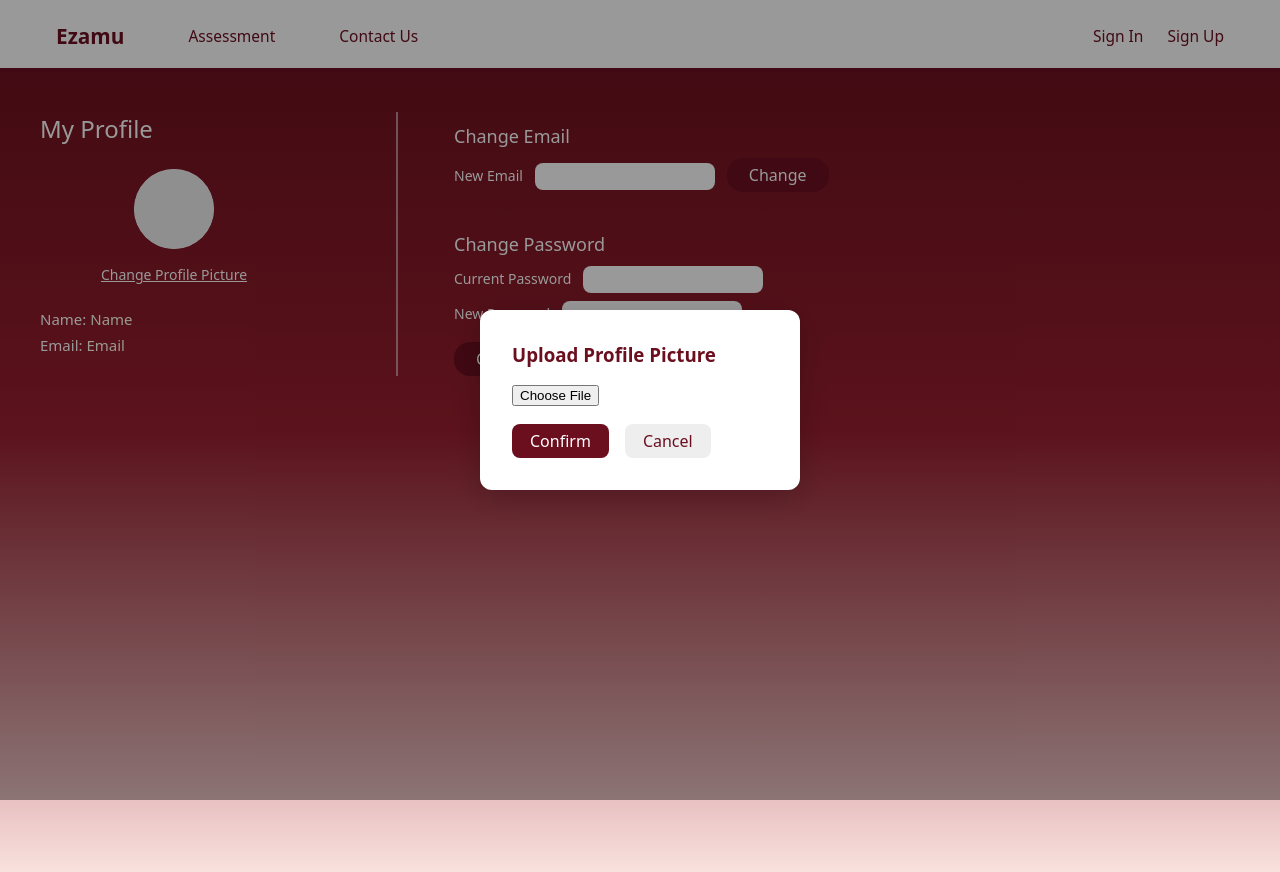
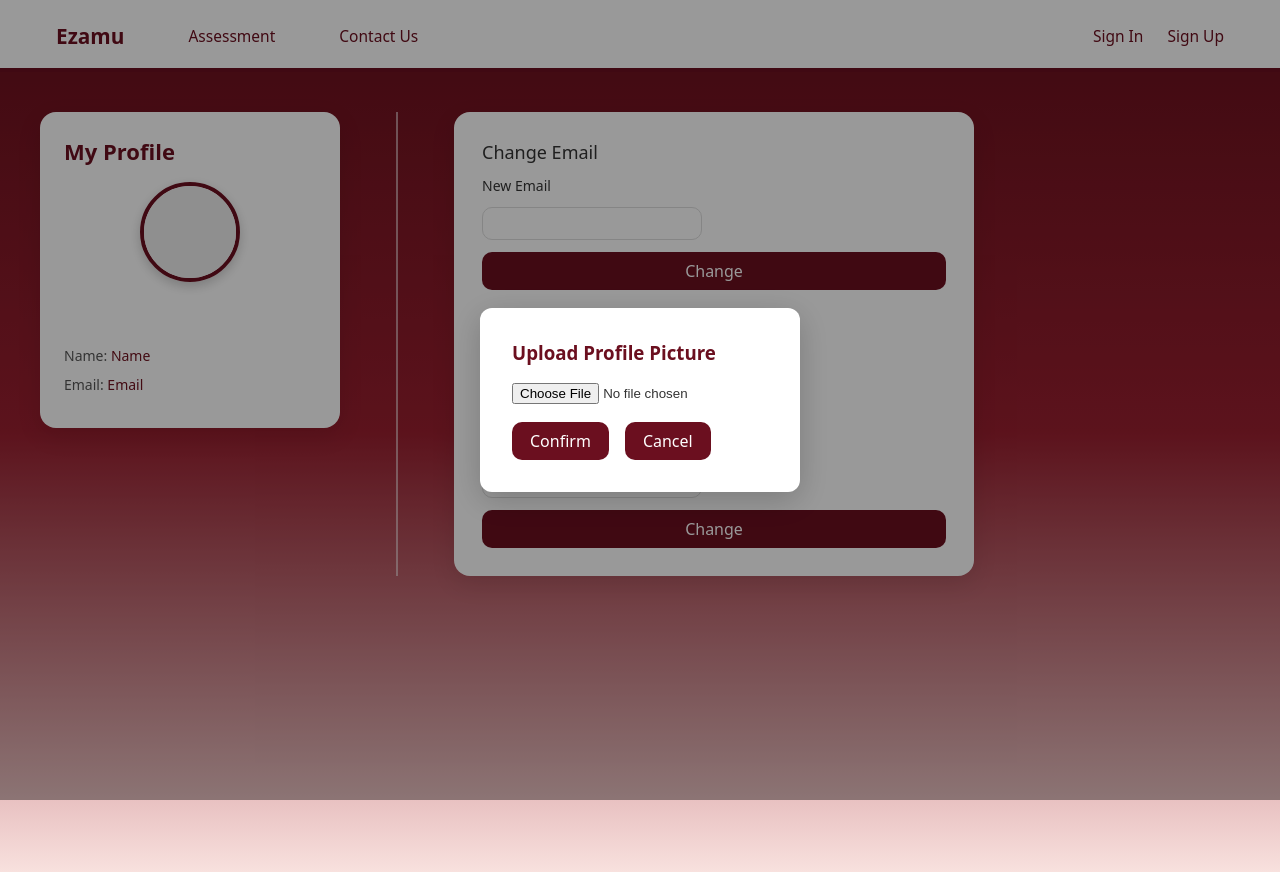
Before and after one commit to justaformality/ezamu-mentor-mentee-platform, a React (Vite) app in the folder frontend/: page /profile in a window 1280 px wide. Both pictures are taken after a click on the button "Change Profile Picture". Built offline with nearby package versions, Linux system fonts and the light colour scheme; no server answers.

Commit message:
added parent and peer sections to dashboard under appts and made changes to profile

```diff
--- a/frontend/src/pages/profile.jsx
+++ b/frontend/src/pages/profile.jsx
@@ -160,26 +160,35 @@ export default function ProfilePage() {
 		>
 			<div style={{ width: "100%", maxWidth: 1200, display: "flex", gap: 32 }}>
 				{/* Left: Profile summary */}
-				<div style={{ minWidth: 260, maxWidth: 320, flex: "0 0 300px", paddingRight: 32 }}>
-					<div style={{ fontSize: 24, fontWeight: 500, marginBottom: 24 }}>My Profile</div>
+				{/* <div style={{ minWidth: 260, maxWidth: 320, flex: "0 0 300px", paddingRight: 32 }}>  and added section below this line */}
+				<div style={{
+					minWidth: 260,
+					maxWidth: 320,
+					flex: "0 0 300px",
+					}}>
+					<div style={{
+						background: "#ffffff",
+						borderRadius: 16,
+						padding: 24,
+						boxShadow: "0 8px 24px rgba(0,0,0,0.1)",
+						color: "#333"
+					}}>
+					<div style={{ fontSize: 22, fontWeight: 600, marginBottom: 16, color: "#6b0f1f" }}>My Profile</div>
+					{/* made a change in the line above and section below*/}
 					<div style={{ display: "flex", flexDirection: "column", alignItems: "center", marginBottom: 16 }}>
-						<div
-							style={{
-								width: 80,
-								height: 80,
+						<div style={{
+							width: 100,
+							height: 100,
 							borderRadius: "50%",
-								background: "#fff",
-								marginBottom: 8,
 							overflow: "hidden",
-								display: "flex",
-								alignItems: "center",
-								justifyContent: "center",
-							}}
-						>
+							border: "4px solid #6b0f1f",
+							boxShadow: "0 4px 12px rgba(0,0,0,0.2)",
+							marginBottom: 12
+							}}>
 							{profilePic ? (
-								<img src={profilePic} alt="Profile" style={{ width: 80, height: 80, objectFit: "cover" }} />
+								<img src={profilePic} alt="Profile" style={{ width: "100%", height: "100%", objectFit: "cover" }} />
 							) : (
-								<div style={{ width: 80, height: 80, borderRadius: "50%", background: "#eee" }} />
+								<div style={{ width: "100%", height: "100%", background: "#eee" }} />
 							)}
 							</div>
 						<button
@@ -206,68 +215,161 @@ export default function ProfilePage() {
 									)}
 									{picUploadMsg && <div style={{ color: "#b00", marginTop: 8 }}>{picUploadMsg}</div>}
 									<div style={{ marginTop: 18, display: "flex", gap: 16 }}>
-										<button onClick={handleConfirmProfilePicUpload} style={{ padding: "6px 18px", borderRadius: 8, border: "none", background: "#6b0f1f", color: "#fff", cursor: "pointer" }}>Confirm</button>
-										<button onClick={() => { setShowPicModal(false); setPicPreview(null); setSelectedPicFile(null); }} style={{ padding: "6px 18px", borderRadius: 8, border: "none", background: "#eee", color: "#6b0f1f", cursor: "pointer" }}>Cancel</button>
+										<button onClick={handleConfirmProfilePicUpload}
+										style={{
+											background: "#6b0f1f",
+											color: "#fff",
+											border: "none",
+											borderRadius: 10,
+											padding: "8px 18px",
+											fontWeight: 500,
+											cursor: "pointer",
+											transition: "0.2s",
+											}}>Confirm</button>
+										<button onClick={() => { setShowPicModal(false); setPicPreview(null); setSelectedPicFile(null); }}
+										style={{
+											background: "#6b0f1f",
+											color: "#fff",
+											border: "none",
+											borderRadius: 10,
+											padding: "8px 18px",
+											fontWeight: 500,
+											cursor: "pointer",
+											transition: "0.2s",
+											}}>Cancel</button>
 									</div>
 								</div>
 							</div>
 						)}
 					</div>
-					<div style={{ fontSize: 15, marginBottom: 6 }}>Name: <span style={{ color: "#ffe" }}>{user?.fullName || "Name"}</span></div>
-					<div style={{ fontSize: 15, marginBottom: 6 }}>Email: <span style={{ color: "#ffe" }}>{user?.email || "Email"}</span></div>
+					{/* changed the div styles for name and email below */}
+					<div style={{ fontSize: 14, marginBottom: 10, color: "#555" }}>Name: <span style={{ color: "#6f121f" }}>{user?.fullName || "Name"}</span></div>
+					<div style={{ fontSize: 14, marginBottom: 10, color: "#555" }}>Email: <span style={{ color: "#6f121f" }}>{user?.email || "Email"}</span></div>
+				</div>
 				</div>
 				{/* Divider */}
 				<div style={{ width: 2, background: "#fff", opacity: 0.5, margin: "0 24px" }} />
 				{/* Right: Forms */}
-				<div style={{ flex: 1, maxWidth: 520, marginTop: 12 }}>
+				<div style={{ flex: 1, maxWidth: 520 }}>
+				<div
+					style={{
+					background: "#ffffff",
+					borderRadius: 16,
+					padding: 28,
+					boxShadow: "0 8px 24px rgba(0,0,0,0.1)",
+					color: "#333",
+					}}
+				>
 					{/* Change Email */}
-					<form onSubmit={handleEmailChange} style={{ marginBottom: 40 }}>
-						<div style={{ fontSize: 18, fontWeight: 500, marginBottom: 10 }}>Change Email</div>
-						<div style={{ marginBottom: 8 }}>
-							<label htmlFor="new-email" style={{ fontSize: 14, marginRight: 12 }}>New Email</label>
+					<form onSubmit={handleEmailChange} style={{ marginBottom: 32 }}>
+					<div style={{ fontSize: 18, fontWeight: 500, marginBottom: 12 }}>
+						Change Email
+					</div>
+
+					<div style={{ display: "flex", flexDirection: "column", gap: 12 }}>
+						<label htmlFor="new-email" style={{ fontSize: 14 }}>
+						New Email
+						</label>
+
 						<input
 						id="new-email"
 						type="email"
 						value={newEmail}
-								onChange={e => setNewEmail(e.target.value)}
-								style={{ padding: 6, borderRadius: 8, border: "none", width: 180, marginRight: 12 }}
+						onChange={(e) => setNewEmail(e.target.value)}
+						style={{
+							padding: "8px 12px",
+							borderRadius: 10,
+							border: "1px solid #ddd",
+							width: 220,
+							outline: "none",
+						}}
 						/>
+
 						<button
 						type="submit"
-								style={{ background: "#6b0f1f", color: "#fff", border: "none", borderRadius: 16, padding: "6px 22px", fontWeight: 500, cursor: "pointer" }}
-							>Change</button>
+						style={{
+							background: "#6b0f1f",
+							color: "#fff",
+							border: "none",
+							borderRadius: 10,
+							padding: "8px 18px",
+							fontWeight: 500,
+							cursor: "pointer",
+						}}
+						>
+						Change
+						</button>
 					</div>
-						{emailMsg && <div style={{ color: "#ffe", fontSize: 13, marginTop: 4 }}>{emailMsg}</div>}
+
+					{emailMsg && (
+						<div style={{ fontSize: 13, marginTop: 8 }}>{emailMsg}</div>
+					)}
 					</form>
+
 					{/* Change Password */}
 					<form onSubmit={handlePasswordChange}>
-						<div style={{ fontSize: 18, fontWeight: 500, marginBottom: 10 }}>Change Password</div>
-						<div style={{ marginBottom: 8 }}>
-							<label htmlFor="current-pw" style={{ fontSize: 14, marginRight: 12 }}>Current Password</label>
+					<div style={{ fontSize: 18, fontWeight: 500, marginBottom: 12 }}>
+						Change Password
+					</div>
+
+					<div style={{ display: "flex", flexDirection: "column", gap: 12 }}>
+						<label htmlFor="current-pw" style={{ fontSize: 14 }}>
+						Current Password
+						</label>
+
 						<input
 						id="current-pw"
 						type="password"
 						value={currentPassword}
-								onChange={e => setCurrentPassword(e.target.value)}
-								style={{ padding: 6, borderRadius: 8, border: "none", width: 180, marginRight: 12 }}
+						onChange={(e) => setCurrentPassword(e.target.value)}
+						style={{
+							padding: "8px 12px",
+							borderRadius: 10,
+							border: "1px solid #ddd",
+							width: 220,
+							outline: "none",
+						}}
 						/>
-						</div>
-						<div style={{ marginBottom: 8 }}>
-							<label htmlFor="new-pw" style={{ fontSize: 14, marginRight: 12 }}>New Password</label>
+
+						<label htmlFor="new-pw" style={{ fontSize: 14 }}>
+						New Password
+						</label>
+
 						<input
 						id="new-pw"
 						type="password"
 						value={newPassword}
-								onChange={e => setNewPassword(e.target.value)}
-								style={{ padding: 6, borderRadius: 8, border: "none", width: 180, marginRight: 12 }}
+						onChange={(e) => setNewPassword(e.target.value)}
+						style={{
+							padding: "8px 12px",
+							borderRadius: 10,
+							border: "1px solid #ddd",
+							width: 220,
+							outline: "none",
+						}}
 						/>
-						</div>
+
 						<button
 						type="submit"
-							style={{ background: "#6b0f1f", color: "#fff", border: "none", borderRadius: 16, padding: "6px 22px", fontWeight: 500, cursor: "pointer", marginTop: 6 }}
-						>Change</button>
-						{pwMsg && <div style={{ color: "#ffe", fontSize: 13, marginTop: 4 }}>{pwMsg}</div>}
+						style={{
+							background: "#6b0f1f",
+							color: "#fff",
+							border: "none",
+							borderRadius: 10,
+							padding: "8px 18px",
+							fontWeight: 500,
+							cursor: "pointer",
+						}}
+						>
+						Change
+						</button>
+					</div>
+
+					{pwMsg && (
+						<div style={{ fontSize: 13, marginTop: 8 }}>{pwMsg}</div>
+					)}
 					</form>
+				</div>
 				</div>
 			</div>
 		</main>
--- a/frontend/src/pages/student-dashboard.jsx
+++ b/frontend/src/pages/student-dashboard.jsx
@@ -76,6 +76,17 @@ function StudentDashboard() {
    },
  ];
 
+  const assignedParent = { //dummy data!!
+    name: "Jane Smith",
+    email: "jane.smith@email.com",
+    relationship: "Mother",
+  };
+
+  const assignedPeer = { //dummy data!!
+    name: "Alex Rivera",
+    email: "alex.rivera@email.com",
+    major: "Computer Science",
+  };
 
   const toggleComplete = (itemId) => {
     setCompletedItems((prev) => ({
@@ -289,6 +300,86 @@ function StudentDashboard() {
                   );
                 })}
               </div>
+            </div>
+
+            {/* Parent Section */}
+            <div
+              style={{
+                backgroundColor: "#f8f9fa",
+                borderRadius: "8px",
+                padding: "1.5rem",
+                marginBottom: "2rem",
+                border: "1px solid #e9ecef",
+              }}
+            >
+              <h2 style={{ fontSize: "1.2rem", marginBottom: "1rem", color: "#333" }}>
+                Your Parent
+              </h2>
+
+              {assignedParent ? (
+                <div
+                  style={{
+                    backgroundColor: "#fff",
+                    padding: "1rem",
+                    borderRadius: "6px",
+                    boxShadow: "0 1px 3px rgba(0,0,0,0.1)",
+                  }}
+                >
+                  <p style={{ margin: "0 0 0.5rem 0", fontWeight: "600", color: "#333" }}>
+                    {assignedParent.name}
+                  </p>
+                  <p style={{ margin: "0.25rem 0", fontSize: "0.9rem", color: "#666" }}>
+                    📧 {assignedParent.email}
+                  </p>
+                  <p style={{ margin: "0.25rem 0", fontSize: "0.85rem", color: "#999" }}>
+                    {assignedParent.relationship}
+                  </p>
+                </div>
+              ) : (
+                <p style={{ color: "#666", fontSize: "0.9rem" }}>
+                  No parent assigned yet.
+                </p>
+              )}
+            </div>
+
+            {/* Peer Section */}
+            <div
+              style={{
+                backgroundColor: "#f8f9fa",
+                borderRadius: "8px",
+                padding: "1.5rem",
+                marginBottom: "2rem",
+                border: "1px solid #e9ecef",
+              }}
+            >
+              <h2 style={{ fontSize: "1.2rem", marginBottom: "1rem", color: "#333" }}>
+                Your Peer
+              </h2>
+
+              {assignedPeer ? (
+                <div
+                  style={{
+                    backgroundColor: "#fff",
+                    padding: "1rem",
+                    borderRadius: "6px",
+                    boxShadow: "0 1px 3px rgba(0,0,0,0.1)",
+                  }}
+                >
+                  <p style={{ margin: "0 0 0.5rem 0", fontWeight: "600", color: "#333" }}>
+                    {assignedPeer.name}
+                  </p>
+                  <p style={{ margin: "0.25rem 0", fontSize: "0.9rem", color: "#666" }}>
+                    📧 {assignedPeer.email}
+                  </p>
+                  <p style={{ margin: "0.25rem 0", fontSize: "0.85rem", color: "#999" }}>
+                    {assignedPeer.major}
+                  </p>
+                </div>
+              ) : (
+                <p style={{ color: "#666", fontSize: "0.9rem" }}>
+                  No peer assigned yet.
+                </p>
+              )}
             </div>
 
             {/* Quick Access Tiles */}
```
Lines whose indentation alone changed are shown as unchanged.
